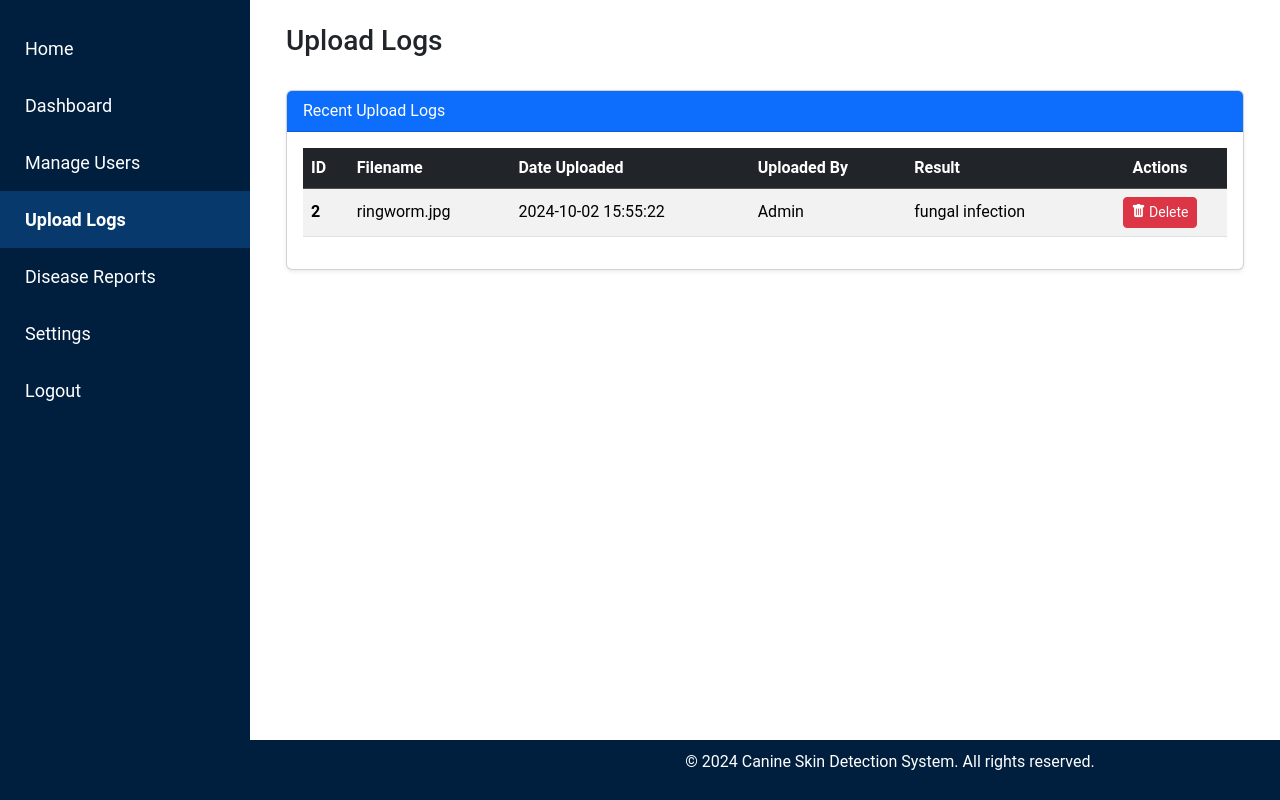
After one commit to SachinthaUmayanga/Canine_Skin_Detection_System_FinalProj, a Flask app: page /admin/upload_logs in a window 1280 px wide. The commit adds this page. Run offline with Flask 3, Linux system fonts and the light colour scheme; data comes from the database, SQL or seed files in the repository; both versions use the stored data as it was after the commit; some libraries are stand-ins or nearby versions.

Commit message:
upload logs

```diff
--- a/admin.py
+++ b/admin.py
@@ -200,33 +200,23 @@ def add_disease():
 
     return render_template('admin/add_disease.html')
 
+# Upload logs route
+@admin.route('/upload_logs')
+def upload_logs():
+    conn = get_db_connection()
+    uploads = conn.execute('SELECT * FROM uploads').fetchall()
+    conn.close()
 
+    return render_template('admin/upload_logs.html', uploads=uploads)
 
-# @admin.route('/upload_file', methods=['POST'])
-# def upload_file():
-#     if 'user' not in session or session.get('role') != 'admin':
-#         flash('Access denied! Admins only.', 'danger')
-#         return redirect(url_for('index'))
+@admin.route('/delete_log/<int:upload_id>', methods=['POST'])
+def delete_log(upload_id):
+    conn = get_db_connection()
 
-#     if 'file' not in request.files:
-#         flash('No file part', 'danger')
-#         return redirect(url_for('admin_dashboard'))
+    # Delete the disease from the database
+    conn.execute('DELETE FROM uploads WHERE id = ?', (upload_id,))
+    conn.commit()
+    conn.close()
 
-#     file = request.files['file']
-
-#     if file.filename == '':
-#         flash('No selected file', 'danger')
-#         return redirect(url_for('admin_dashboard'))
-
-#     if file:
-#         filename = secure_filename(file.filename)
-#         file.save(os.path.join('uploads', filename))
-
-#         # Insert the file upload log into the database
-#         conn = get_db_connection()
-#         conn.execute('INSERT INTO uploads (filename, upload_date) VALUES (?, ?)', (filename, datetime.now()))
-#         conn.commit()
-#         conn.close()
-
-#         flash('File uploaded successfully!', 'success')
-#         return redirect(url_for('admin_dashboard'))
+    flash('Log deleted successfully!', 'success')
+    return redirect(url_for('admin.upload_logs'))
--- /dev/null
+++ b/templates/admin/upload_logs.html
@@ -0,0 +1,82 @@
+<!DOCTYPE html>
+<html lang="en">
+<head>
+    <meta charset="UTF-8">
+    <meta name="viewport" content="width=device-width, initial-scale=1.0">
+    <title>Upload Logs</title>
+    <!-- Bootstrap 5.3 CSS -->
+    <link href="https://cdn.jsdelivr.net/npm/bootstrap@5.3.0-alpha1/dist/css/bootstrap.min.css" rel="stylesheet">
+    <link rel="stylesheet" href="{{ url_for('static', filename='css/admin_styles.css') }}">
+    <!-- Bootstrap Icons -->
+    <link href="https://cdnjs.cloudflare.com/ajax/libs/bootstrap-icons/1.8.1/font/bootstrap-icons.min.css" rel="stylesheet">
+</head>
+<body>
+
+    <!-- Include Sidebar -->
+    {% include 'partials/admin_sidebar.html' %}
+
+    <!-- Toast Notifications -->
+    {% include 'partials/_toasts.html' %}
+
+    <!-- Main Content -->
+    <div class="content p-4">
+        <div class="container-fluid">
+            <div class="d-flex justify-content-between align-items-center mb-4">
+                <h1 class="h3">Upload Logs</h1>
+                <!-- You can add a button to download logs or add other functionality if needed -->
+            </div>
+
+            <!-- Upload Logs Table -->
+            <div class="card shadow-sm">
+                <div class="card-header bg-primary text-white">
+                    Recent Upload Logs
+                </div>
+                <div class="card-body">
+                    <table class="table table-hover table-striped align-middle">
+                        <thead class="table-dark">
+                            <tr>
+                                <th scope="col">ID</th>
+                                <th scope="col">Filename</th>
+                                <th scope="col">Date Uploaded</th>
+                                <th scope="col">Uploaded By</th>
+                                <th scope="col">Result</th>
+                                <th scope="col" class="text-center">Actions</th>
+                            </tr>
+                        </thead>
+                        <tbody>
+                            {% for upload in uploads %}
+                            <tr>
+                                <th scope="row">{{ upload.id }}</th>
+                                <td>{{ upload.filename }}</td>
+                                <td>{{ upload.upload_date }}</td>
+                                <td>{{ upload.username }}</td>
+                                <td>{{ upload.result }}</td>
+                                <td class="text-center">
+                                    <form action="{{ url_for('admin.delete_log', upload_id=upload.id) }}" method="POST" onsubmit="return confirm('Are you sure you want to delete this upload?');" class="d-inline-block">
+                                        <button type="submit" class="btn btn-sm btn-danger" title="Delete Upload" data-bs-toggle="tooltip" data-bs-placement="top">
+                                            <i class="bi bi-trash-fill"></i> Delete
+                                        </button>
+                                    </form>
+                                </td>
+                            </tr>
+                            {% endfor %}
+                        </tbody>
+                    </table>
+                </div>
+            </div>
+        </div>
+    </div>
+
+    <!-- Include Footer -->
+    {% include 'partials/footer_admin.html' %}
+
+    <!-- Bootstrap JS -->
+    <script src="https://cdn.jsdelivr.net/npm/bootstrap@5.3.0-alpha1/dist/js/bootstrap.bundle.min.js"></script>
+
+    <!-- Include the admin.js file -->
+    <script src="{{ url_for('static', filename='js/admin.js') }}"></script>
+
+    <!-- Include the main.js file -->
+    <script src="{{ url_for('static', filename='js/main.js') }}"></script>
+</body>
+</html>
--- a/templates/partials/admin_sidebar.html
+++ b/templates/partials/admin_sidebar.html
@@ -9,7 +9,7 @@
     <a href="{{ url_for('admin.manage_users') }}" class="{% if request.path == url_for('admin.manage_users') %}active{% endif %}">
         <i class="fas fa-users"></i> Manage Users
     </a>
-    <a href="#" class="">
+    <a href="{{ url_for('admin.upload_logs') }}" class="{% if request.path == url_for('admin.upload_logs') %}active{% endif %}">
         <i class="fas fa-upload"></i> Upload Logs
     </a>
     <a href="{{ url_for('admin.disease_reports') }}" class="{% if request.path == url_for('admin.disease_reports') %}active{% endif %}">
```
Also changed, not shown: site.db.
